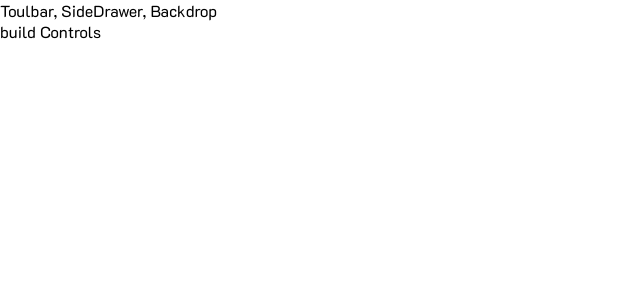
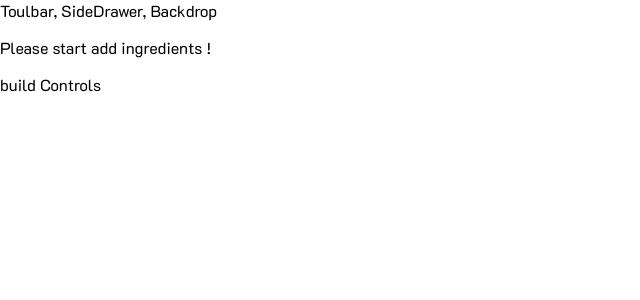
Before and after one commit to asfourmohamed/burger-react, a React app: page / in a window 1280 px wide. Shown: the top 300 px of the page, without its empty margins (0-640 px from the left). Built offline with nearby package versions, Linux system fonts and the light colour scheme.

Commit message:
burgerBuilder dynamique add

```diff
--- a/src/components/Burger/Burger.js
+++ b/src/components/Burger/Burger.js
@@ -3,11 +3,22 @@
 import BurgerIngredient from './BurgerIngrediant/BurgerIngredient';
 
 const burger = (props) => {
+    let transformedIngredients = Object.keys(props.ingredients)
+        .map(igkey =>{
+            return[...Array(props.ingredients[igkey])].map((_,i) => {
+                return <BurgerIngredient key={igkey + i} type ={igkey} />;
+            });
+        })
+        .reduce((arr, el) => {
+            return arr.concat(el)
+        }, []);
+    if (transformedIngredients.length === 0){
+        transformedIngredients = <p>Please start add ingredients !</p>
+    }
     return (
         <div className={classes.Burger}>
             <BurgerIngredient type="bread-top" />
-            <BurgerIngredient type="meat" />
-            <BurgerIngredient type="meat" />
+            {transformedIngredients}
             <BurgerIngredient type="bread-bottom" />
         </div>
     );
--- a/src/containers/BurgerBuilder/BurgerBuilder.js
+++ b/src/containers/BurgerBuilder/BurgerBuilder.js
@@ -5,10 +5,18 @@
 import Burger from '../../components/Burger/Burger'
 
 class BurgerBuilder extends Component {
+    state = {
+        ingredients: {
+            salad: 0,
+            meat: 0,
+            bacon: 0,
+            cheese: 0
+        }
+    };
     render () {
         return (
             <Aux>
-                <Burger />
+                <Burger ingredients={this.state.ingredients}/>
                 <div>build Controls</div>
             </Aux>
         );
```
